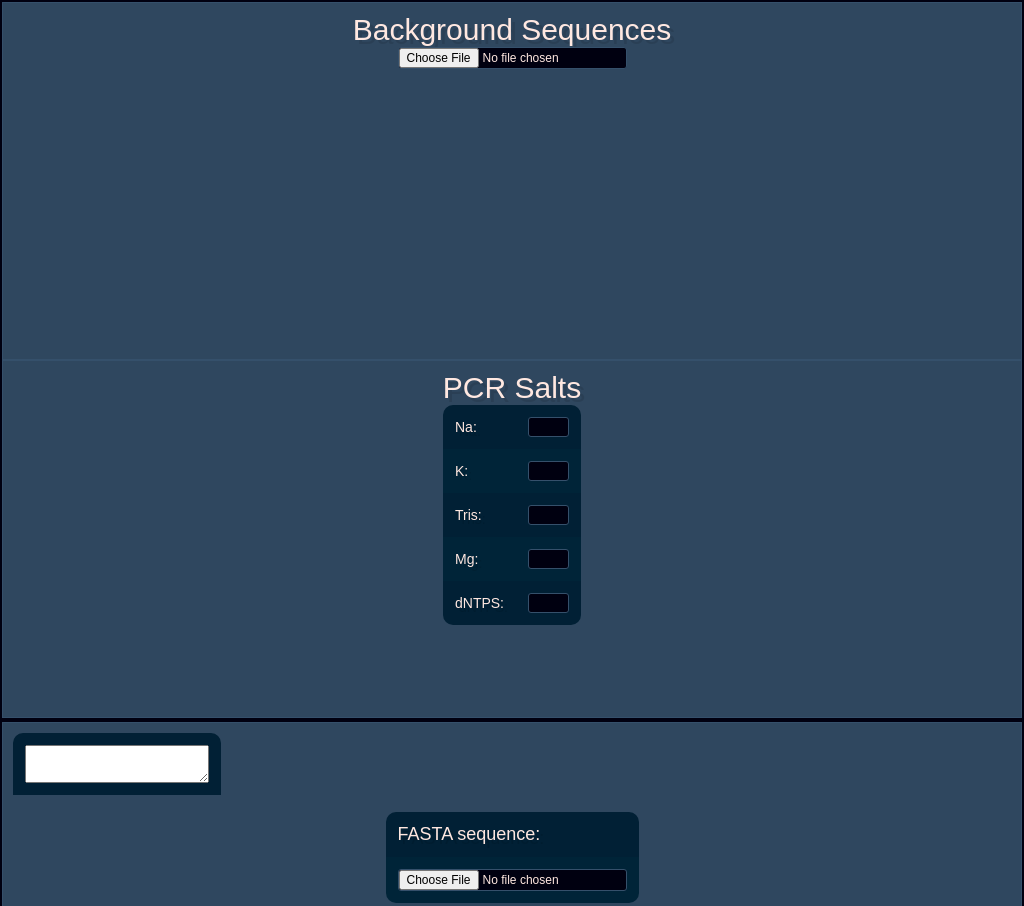
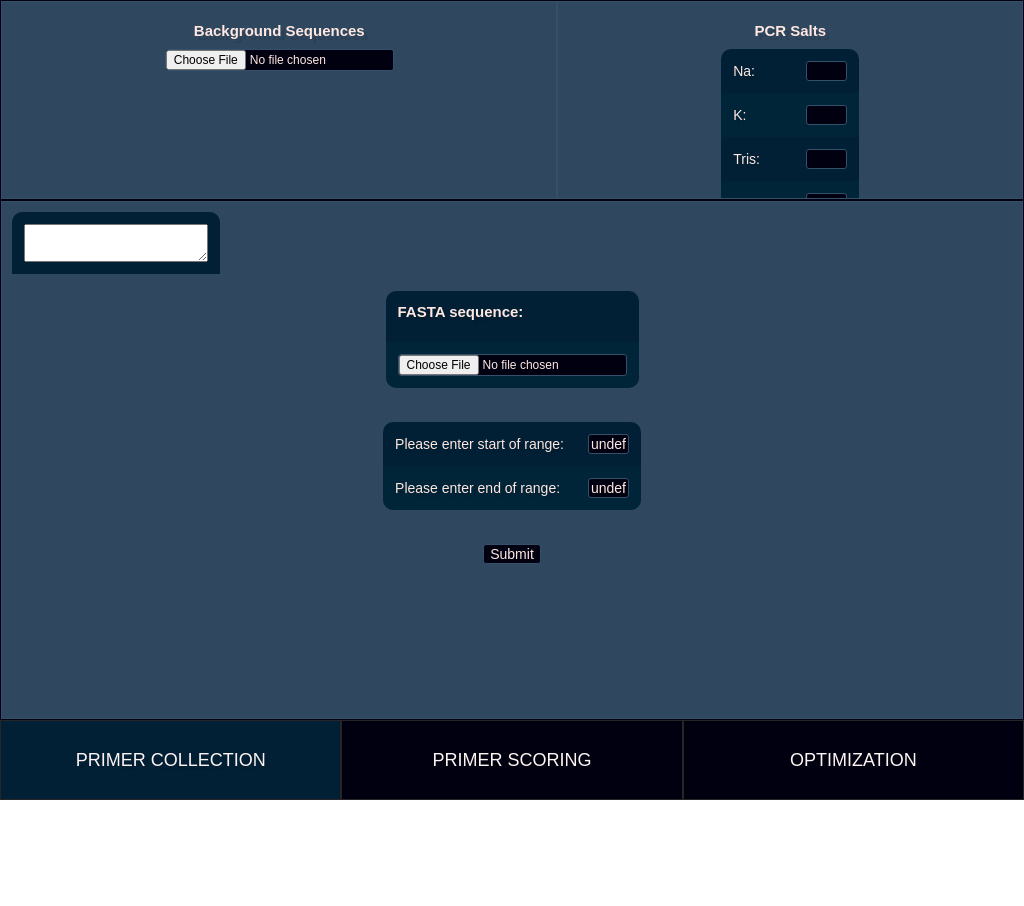
Before and after one commit to PathLabs/primacy_demo, an Electron app: page module0.html in a window 1024 px wide. Shown: the top 906 px of the page. After the commit the page ends 800 px from the top, so only its background shows below. Drawn offline with Linux system fonts and the light colour scheme; no server answers.

Commit message:
fixed scalability/ other css

```diff
--- a/module0.html
+++ b/module0.html
@@ -7,9 +7,9 @@
 </head>
 
 <body>
-  <div class="container">
+  <div class="container" id="background_settings">
     <!-- Background Sequences -->
-    <div class="box box2">Background Sequences
+    <div class="box box2"><h1>Background Sequences</h1>
       <div>
         <input type="file" id="backgroundseqfilepicker" class="input" accept="">
       </div>
@@ -18,7 +18,7 @@
       </table>
     </div>
 
-    <div class="box box1">PCR Salts
+    <div class="box box1"><h1>PCR Salts</h1>
       <!-- PCR salts -->
       <table class="input_table">
         <tr>
@@ -81,7 +81,7 @@
             <table class="input_table" >
                 <tr>
                     <td>
-                        <label for="file_select" class="labels">FASTA sequence: </label>
+                        <label for="file_select" class="labels"><h1>FASTA sequence: </h1></label>
                     </td>
                 </tr>
                 <tr>
@@ -102,19 +102,17 @@
               <td><input type="text" id="endRange" size=2></td>
             </tr>
           </table>
+          </br>
           <div style="align: center; justify-content: center; max-width: 100%; overflow-x: auto; overflow-y: hidden; background-color: white;">
             <table style="text-align: center; align: center; justify-content: center;"id="regionPicker" >
               <tr>
               <tr>
             </table>
           </div>
-          </br>
+
           <input type="submit" id="submitButton" value="Submit" data-tooltip="test">
 
     </div>
-
-
-
 
 </div>
 
--- a/style.css
+++ b/style.css
@@ -32,7 +32,7 @@ input[type=reset],input[type=submit]{-webkit-appearance:button;cursor:pointer;}b
   display:flex;
   flex-wrap:wrap;
   flex-direction:column;
-  border:2px solid #000010;
+  border:1px solid #000010;
   height:90vh;
   flex:1;
 }
@@ -41,7 +41,7 @@ input[type=reset],input[type=submit]{-webkit-appearance:button;cursor:pointer;}b
   display:flex;
   flex-wrap:nowrap;
   flex-direction:row;
-  border:2px solid #000010;
+  border:1px solid #000010;
   height:90vh;
   flex:1;
 }
@@ -118,6 +118,11 @@ input[type=file]{
   color:#ffe8e1;
 }
 
+input[type=submit]{
+  font-size: 14px;
+  color:#ffe8e1;
+}
+
 .form-control {
   color: #ffe8e1;
   background-color: black;
@@ -126,6 +131,14 @@ input[type=file]{
 #importance.box {
   /* flex-basis: 30vw;
   flex-grow: 0; */
+}
+
+#background_settings{
+  height:25vh;
+}
+
+#neucleotide_input{
+  height: 65vh;
 }
 
 /* Tabs */
```
